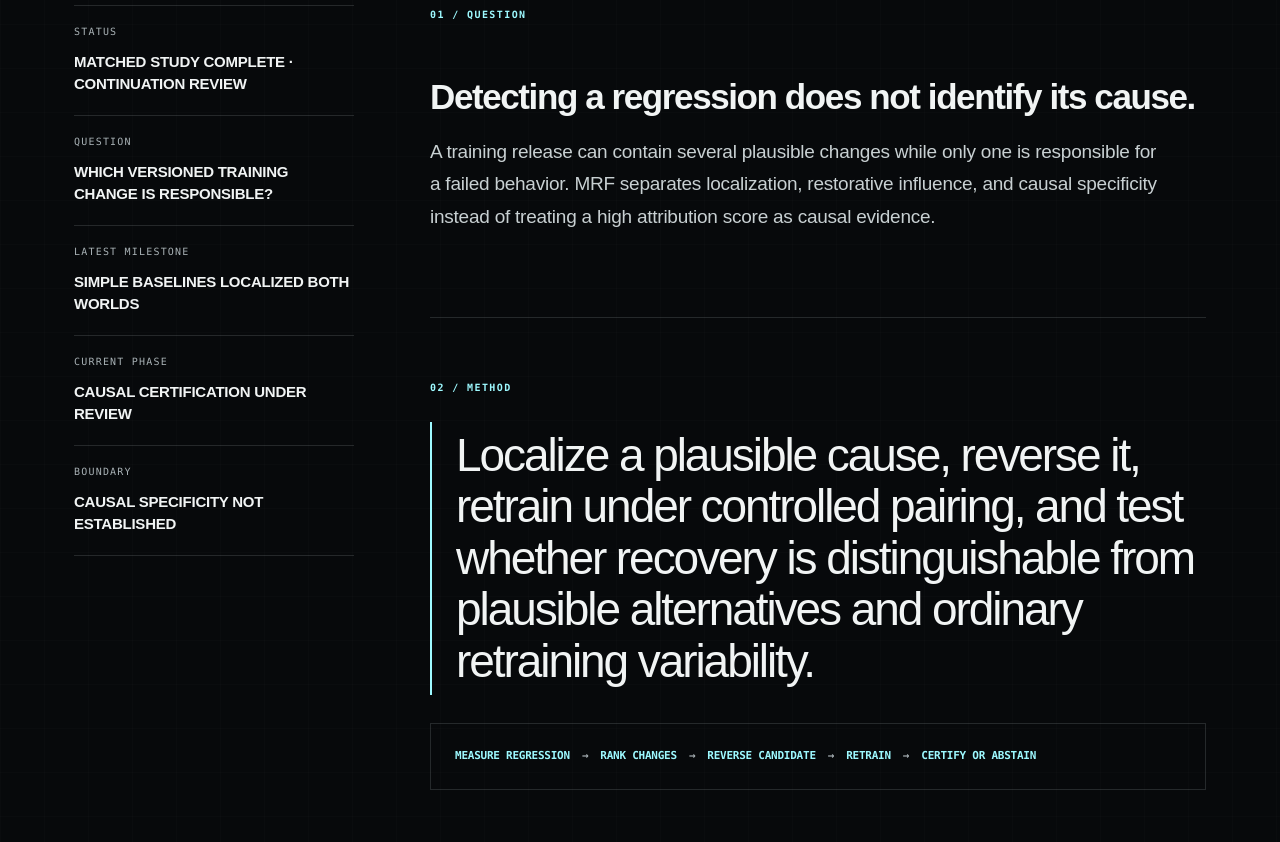
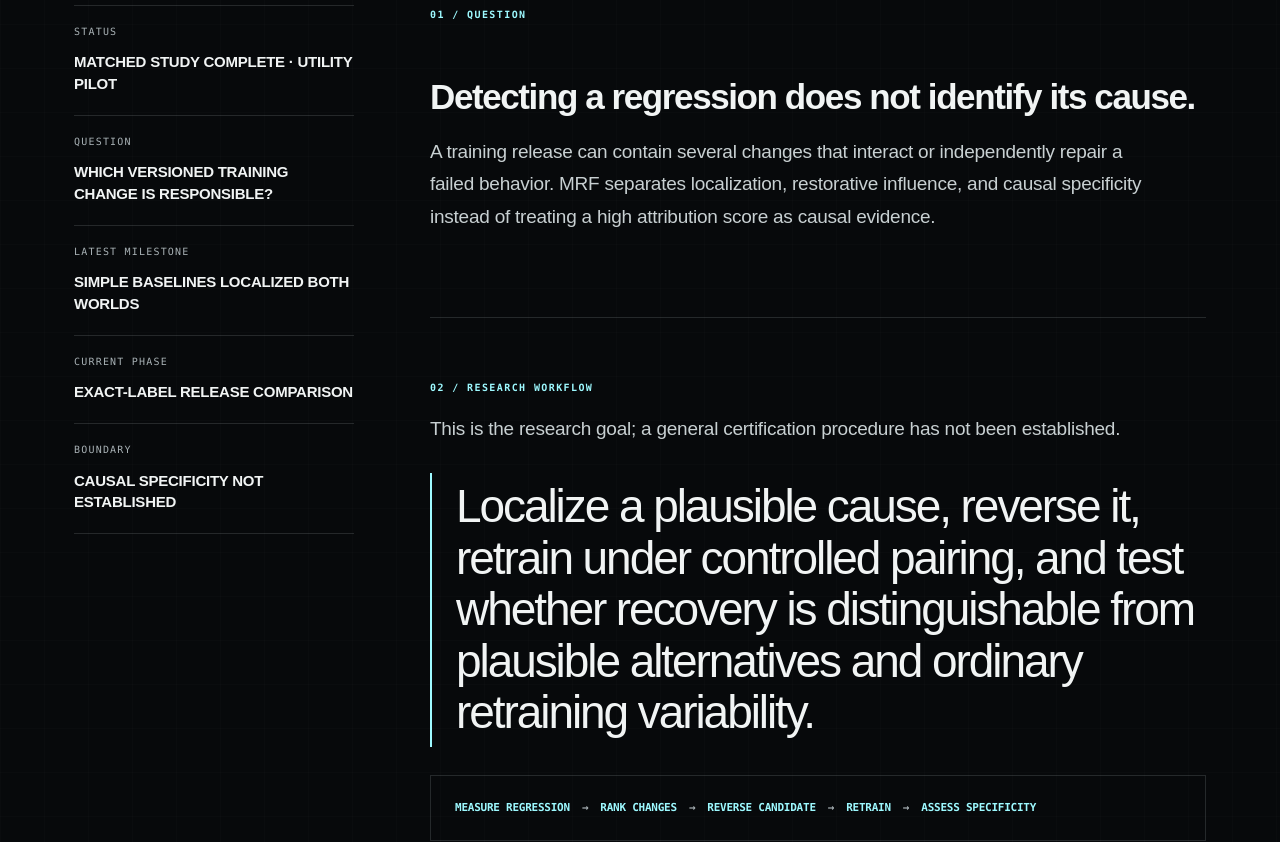
Before and after one commit to Kushrishi/kushrishi.com, a Next.js app: page /research/model-regression-forensics in a window 1280 px wide. Shown: the part 680-1522 px from the top of the page. Built offline with nearby package versions, Linux system fonts and the light colour scheme.

Commit message:
Synchronize research pages and CV with implemented development

```diff
--- a/app/cv/page.tsx
+++ b/app/cv/page.tsx
@@ -55,11 +55,11 @@ export default function CVPage() {
         <h2>Independent research</h2>
         <article>
           <h3><Link href="/research/truemargin" prefetch={false}>TrueMargin</Link></h3>
-          <p>Medical image registration uncertainty and local spatial error. Completed a frozen known-ground-truth study across 30 synthetic cases and 10 held-out anatomies, followed by blind-spot analysis and calibration on 30 separate calibration and 30 evaluation anatomies. Held-out bounds were conservative, with a large-radius tail and infinite 95% thresholds. The technical report preserves these limits; superiority over inverse-consistency error and clinical usefulness remain unestablished.</p>
+          <p>Medical image registration uncertainty and local spatial error. Completed a frozen known-ground-truth study across 30 synthetic cases and 10 held-out anatomies, followed by blind-spot analysis and calibration on 30 separate calibration and 30 evaluation anatomies. Held-out bounds were conservative, with a large-radius tail and infinite 95% thresholds. The technical report preserves these limits. Current exploratory development compares error-scale models; superiority over inverse-consistency error and clinical usefulness remain unestablished.</p>
         </article>
         <article>
           <h3><Link href="/research/model-regression-forensics" prefetch={false}>Model Regression Forensics</Link></h3>
-          <p>Versioned model regression debugging, counterfactual restoration, and causal specificity. Completed a frozen localization study across two structurally matched Banking77 worlds, with three paired training trajectories in each. Simple visible-change baselines localized both worlds; causal certification remains unestablished and continuation is under review.</p>
+          <p>Versioned model regression debugging, counterfactual restoration, and causal specificity. Completed a frozen localization study across two structurally matched Banking77 worlds, with three paired training trajectories in each. Simple visible-change baselines localized both worlds; causal certification remains unestablished. Built an experimental exact-label release comparator with strict record alignment and an external handwritten-digits fixture checked against NumPy.</p>
         </article>
       </section>
 
--- a/app/research/model-regression-forensics/page.tsx
+++ b/app/research/model-regression-forensics/page.tsx
@@ -49,10 +49,10 @@ export default function ResearchPage() {
 
       <section className="research-body">
         <aside className="research-sidebar">
-          <div><span>STATUS</span><strong>MATCHED STUDY COMPLETE · CONTINUATION REVIEW</strong></div>
+          <div><span>STATUS</span><strong>MATCHED STUDY COMPLETE · UTILITY PILOT</strong></div>
           <div><span>QUESTION</span><strong>WHICH VERSIONED TRAINING CHANGE IS RESPONSIBLE?</strong></div>
           <div><span>LATEST MILESTONE</span><strong>SIMPLE BASELINES LOCALIZED BOTH WORLDS</strong></div>
-          <div><span>CURRENT PHASE</span><strong>CAUSAL CERTIFICATION UNDER REVIEW</strong></div>
+          <div><span>CURRENT PHASE</span><strong>EXACT-LABEL RELEASE COMPARISON</strong></div>
           <div><span>BOUNDARY</span><strong>CAUSAL SPECIFICITY NOT ESTABLISHED</strong></div>
         </aside>
 
@@ -61,14 +61,15 @@ export default function ResearchPage() {
             <div className="research-block-index">01 / QUESTION</div>
             <h2>Detecting a regression does not identify its cause.</h2>
             <p>
-              A training release can contain several plausible changes while only one is responsible
-              for a failed behavior. MRF separates localization, restorative influence, and causal
+              A training release can contain several changes that interact or independently repair
+              a failed behavior. MRF separates localization, restorative influence, and causal
               specificity instead of treating a high attribution score as causal evidence.
             </p>
           </section>
 
           <section className="research-block" id="method">
-            <div className="research-block-index">02 / METHOD</div>
+            <div className="research-block-index">02 / RESEARCH WORKFLOW</div>
+            <p>This is the research goal; a general certification procedure has not been established.</p>
             <blockquote>
               Localize a plausible cause, reverse it, retrain under controlled pairing, and test whether recovery is distinguishable from plausible alternatives and ordinary retraining variability.
             </blockquote>
@@ -81,7 +82,7 @@ export default function ResearchPage() {
               <b>→</b>
               <span>RETRAIN</span>
               <b>→</b>
-              <span>CERTIFY OR ABSTAIN</span>
+              <span>ASSESS SPECIFICITY</span>
             </div>
           </section>
 
@@ -141,6 +142,7 @@ export default function ResearchPage() {
             <p>
               The model-based methods added no top-1 benefit over the simple baselines in this
               design. This is descriptive development evidence from two constructed worlds.
+              Known target labels and disjoint candidate label pairs still provide a semantic shortcut.
               M5 is held pending a focused review of whether causal certification still offers a
               useful contribution. The benchmark and negative evidence are preserved.
             </p>
@@ -148,7 +150,7 @@ export default function ResearchPage() {
 
           <section className="research-block" id="scope">
             <div className="research-block-index">06 / SCOPE + CODE</div>
-            <h2>Localization is complete; causal certification remains unestablished.</h2>
+            <h2>The matched localization study is complete; causal certification remains unestablished.</h2>
             <p>
               MRF does not currently establish general localization success,
               confirmatory causal certification, superiority to modern attribution methods,
@@ -158,9 +160,17 @@ export default function ResearchPage() {
               The public repository contains the protocols, code, tests, development evidence,
               matched-benchmark construction, claims ledger, and roadmap.
             </p>
+            <p>
+              An experimental command-line comparator now checks exact-label predictions on declared
+              evaluation slices, rejects misaligned records, and reports individual regressions.
+              A separate handwritten-digits fixture agrees with an independent NumPy reference.
+              This establishes implementation agreement, not causal identification or an advantage
+              over existing evaluation tools. The next design tests ambiguity between alternative repairs.
+            </p>
             <a className="text-link" href="https://github.com/Kushrishi/model-regression-forensics" target="_blank" rel="noreferrer">View repository →</a>
             <p><a className="text-link" href="https://github.com/Kushrishi/model-regression-forensics/blob/main/research/M4_TECHNICAL_REPORT.md" target="_blank" rel="noreferrer">Read technical report →</a></p>
             <p><a className="text-link" href="https://github.com/Kushrishi/model-regression-forensics/blob/main/research/REPRODUCE_M4.md" target="_blank" rel="noreferrer">Replay retained results →</a></p>
+            <p><a className="text-link" href="https://github.com/Kushrishi/model-regression-forensics/blob/main/docs/external-release-task.md" target="_blank" rel="noreferrer">Review the comparison utility →</a></p>
           </section>
         </div>
       </section>
```
Also changed, not shown: app/page.tsx (+4 -4 lines), app/research/truemargin/page.tsx (+9 -1 lines).
